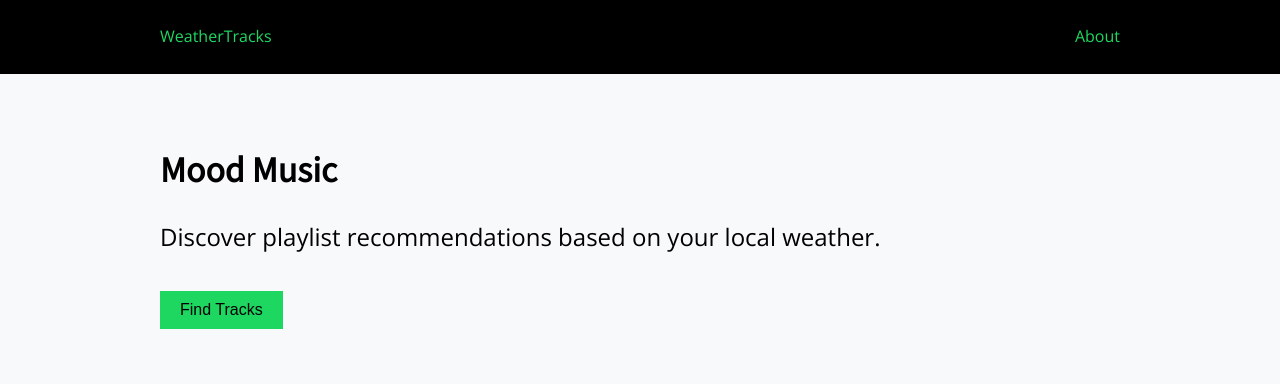
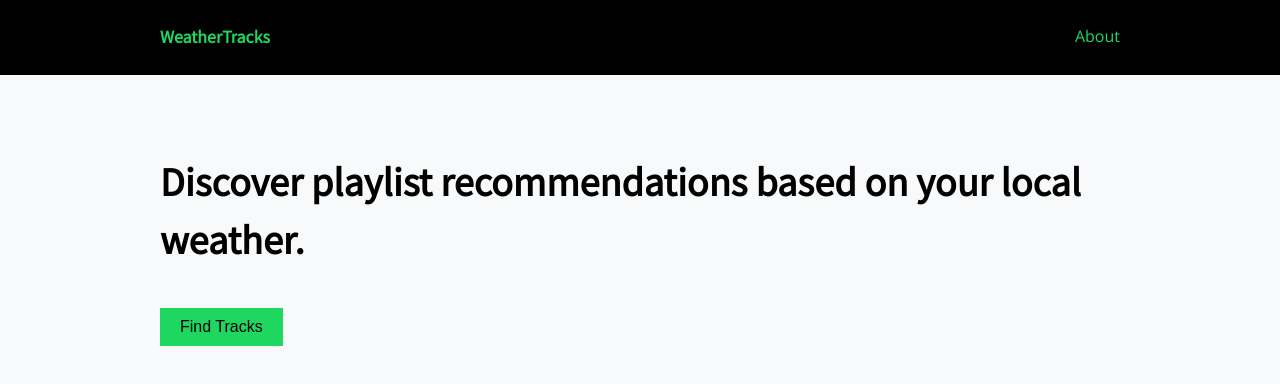
Before and after one commit to kalevitan/weathertracks, a Gatsby site: page / in a window 1280 px wide. Built offline with nearby package versions, Linux system fonts and the light colour scheme; Gatsby itself is replaced by a stand-in of ours; no server answers.

Commit message:
Minor change to headings

```diff
--- a/src/assets/scss/global.scss
+++ b/src/assets/scss/global.scss
@@ -36,6 +36,11 @@ a {
 
   .navbar-menu {
     float: right;
+  }
+
+  h1 {
+    font-size: 1rem;
+    margin: 0;
   }
 }
 
--- a/src/components/Header.js
+++ b/src/components/Header.js
@@ -18,10 +18,12 @@ export default ({ children }) => {
       <div className="container">
         <div className="navbar-brand">
           <div className="navbar-logo">
-            <Link
-              to={`/`}>
-                {data.site.siteMetadata.title}
-            </Link>
+            <h1>
+              <Link
+                to={`/`}>
+                  {data.site.siteMetadata.title}
+              </Link>
+            </h1>
           </div>
         </div>
         <div className="navbar-menu">
--- a/src/components/Hero/Hero.js
+++ b/src/components/Hero/Hero.js
@@ -1,13 +1,12 @@
 import React from "react"
 import styles from "./Hero.module.scss"
 
-const Hero = ({method}) => {
+const Hero = ({ method }) => {
   return (
     <div className={styles['hero']}>
       <div className="container">
-        <h1>Mood Music</h1>
         <div className={styles['hero__text']}>
-          <p>Discover playlist recommendations based on your local weather.</p>
+          <h2>Discover playlist recommendations based on your local weather.</h2>
           <button onClick={method}>Find Tracks</button>
         </div>
       </div>
--- a/src/pages/about.js
+++ b/src/pages/about.js
@@ -5,7 +5,7 @@ export default () => (
     <Layout>
       <div className='about'>
         <div className="container">
-          <h1>What This App Does</h1>
+          <h2>What This App Does</h2>
           <p>
             Once you share your location with WeatherTracks, it fetches the current forecast from the <a href="https://github.com/chubin/wttr.in" target="_blank" rel="noopener noreferrer">wttr.in</a> service. The forecast summary is then used to query <a href="https://developer.spotify.com/documentation" target="_blank" rel="noopener noreferrer">Spotify's API</a> for playlist names that match the weather description.
           </p>
```
